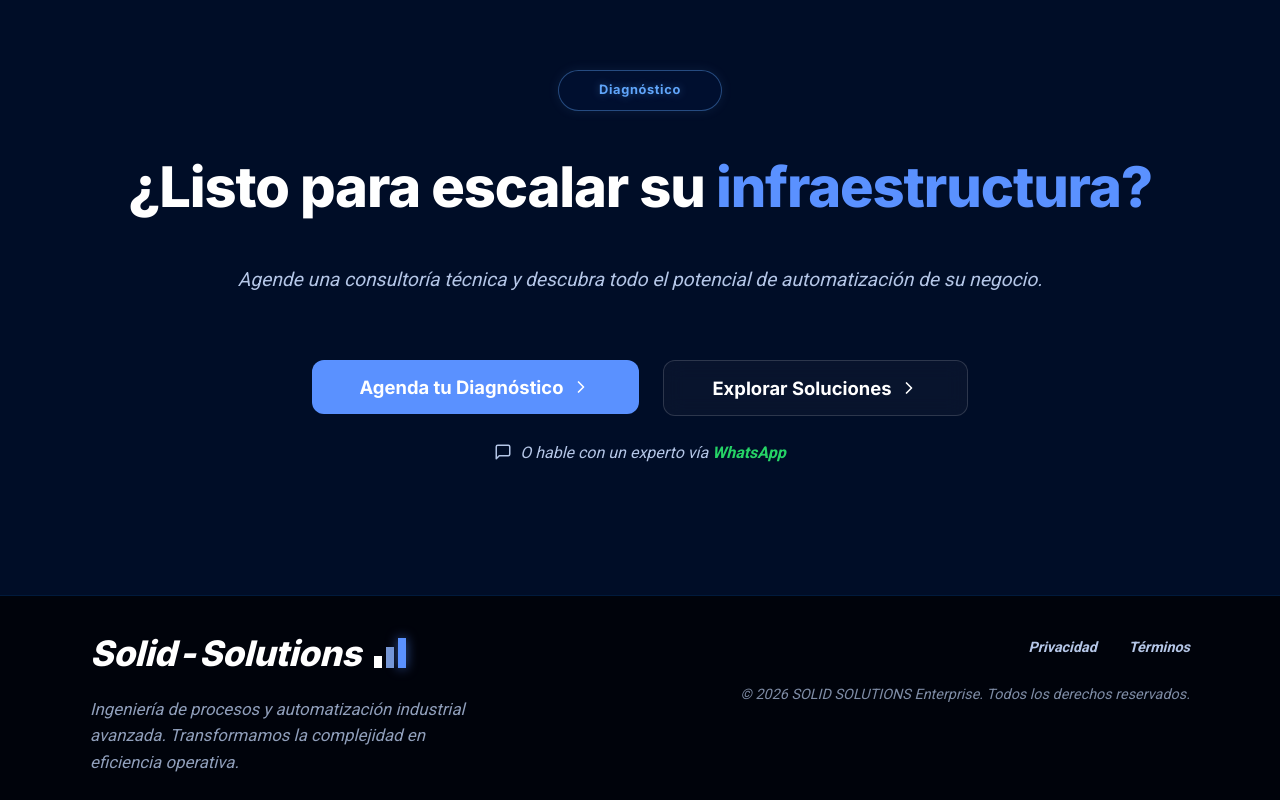
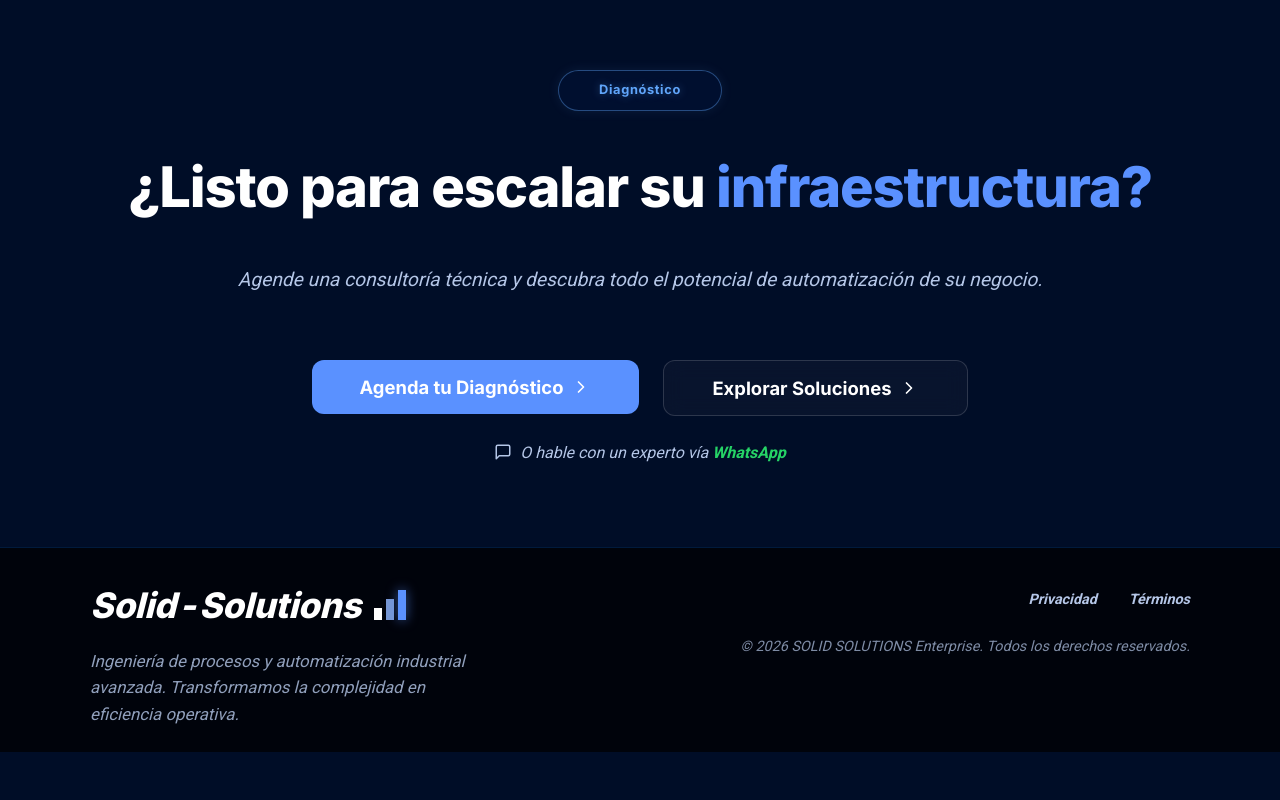
Before and after one commit to LuisRojas0923/Landing-Page-SOLID, a React (Vite) app: page / in a window 1280 px wide. Shown: the part 3669-4469 px from the top of the page. After the commit the page ends 4421 px from the top, so only its background shows below. Built offline with nearby package versions, Linux system fonts and the light colour scheme.

Commit message:
Fix blue gap above footer by removing margin-top

```diff
--- a/src/layouts/CorporateLayout.css
+++ b/src/layouts/CorporateLayout.css
@@ -265,7 +265,6 @@ footer {
     background-color: var(--deep-navy-100);
     padding: 4rem 4rem;
     border-top: 1px solid var(--deep-navy-400);
-    margin-top: 3rem;
 }
 
 @media (max-width: 768px) {
--- a/src/layouts/CorporateLayout.jsx
+++ b/src/layouts/CorporateLayout.jsx
@@ -104,7 +104,8 @@ const CorporateLayout = () => {
             <footer style={{
                 padding: '2.5rem 1rem 1.5rem',
                 background: 'rgba(0, 3, 10, 0.95)',
-                borderTop: '1px solid rgba(0, 122, 255, 0.2)'
+                borderTop: '1px solid rgba(0, 122, 255, 0.2)',
+                marginTop: 0
             }}>
                 <div style={{ maxWidth: '1100px', margin: '0 auto', display: 'flex', justifyContent: 'space-between', alignItems: 'flex-start', flexWrap: 'wrap', gap: '2rem' }}>
                     <div style={{ flex: '1', minWidth: '300px' }}>
```
